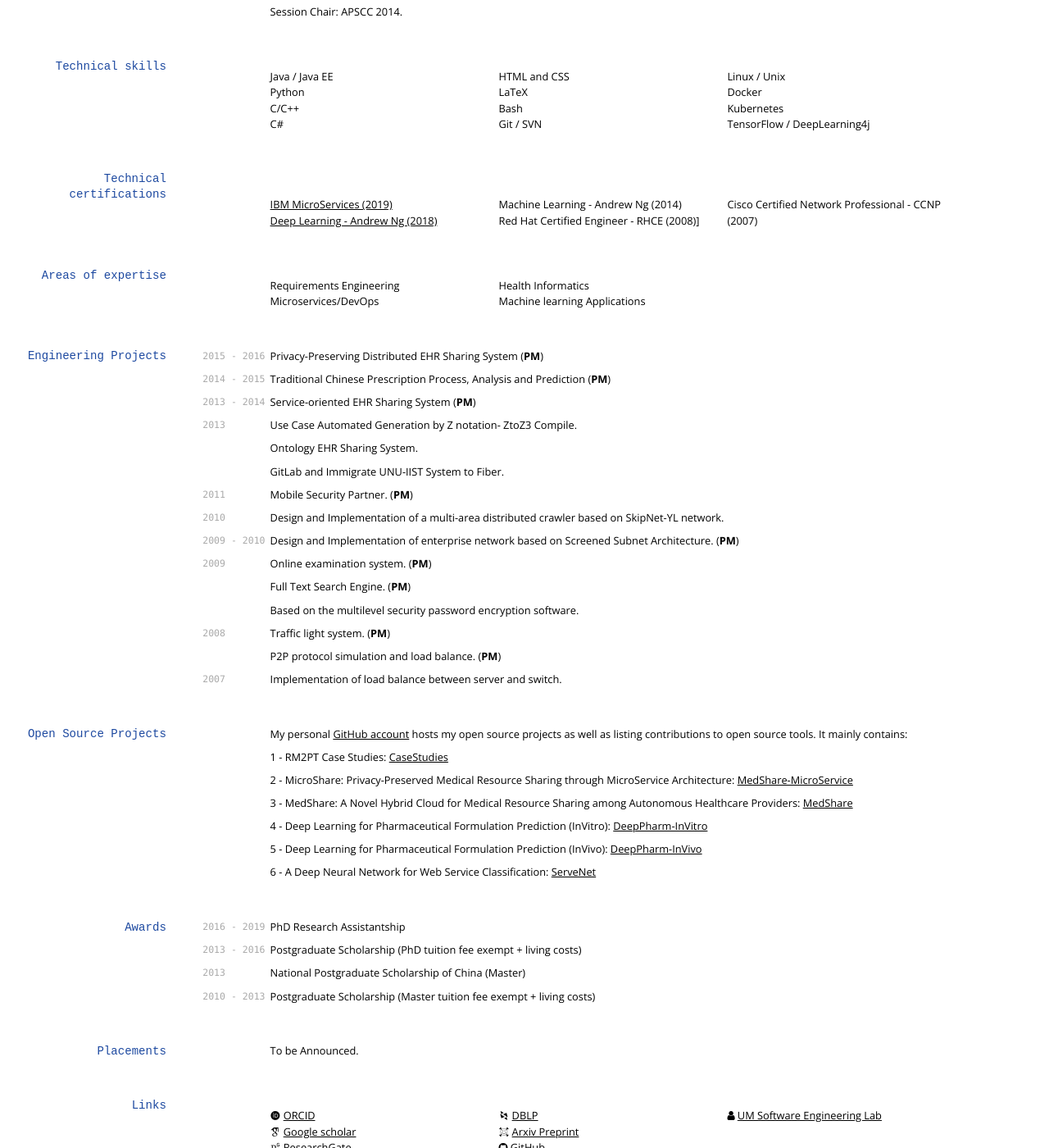
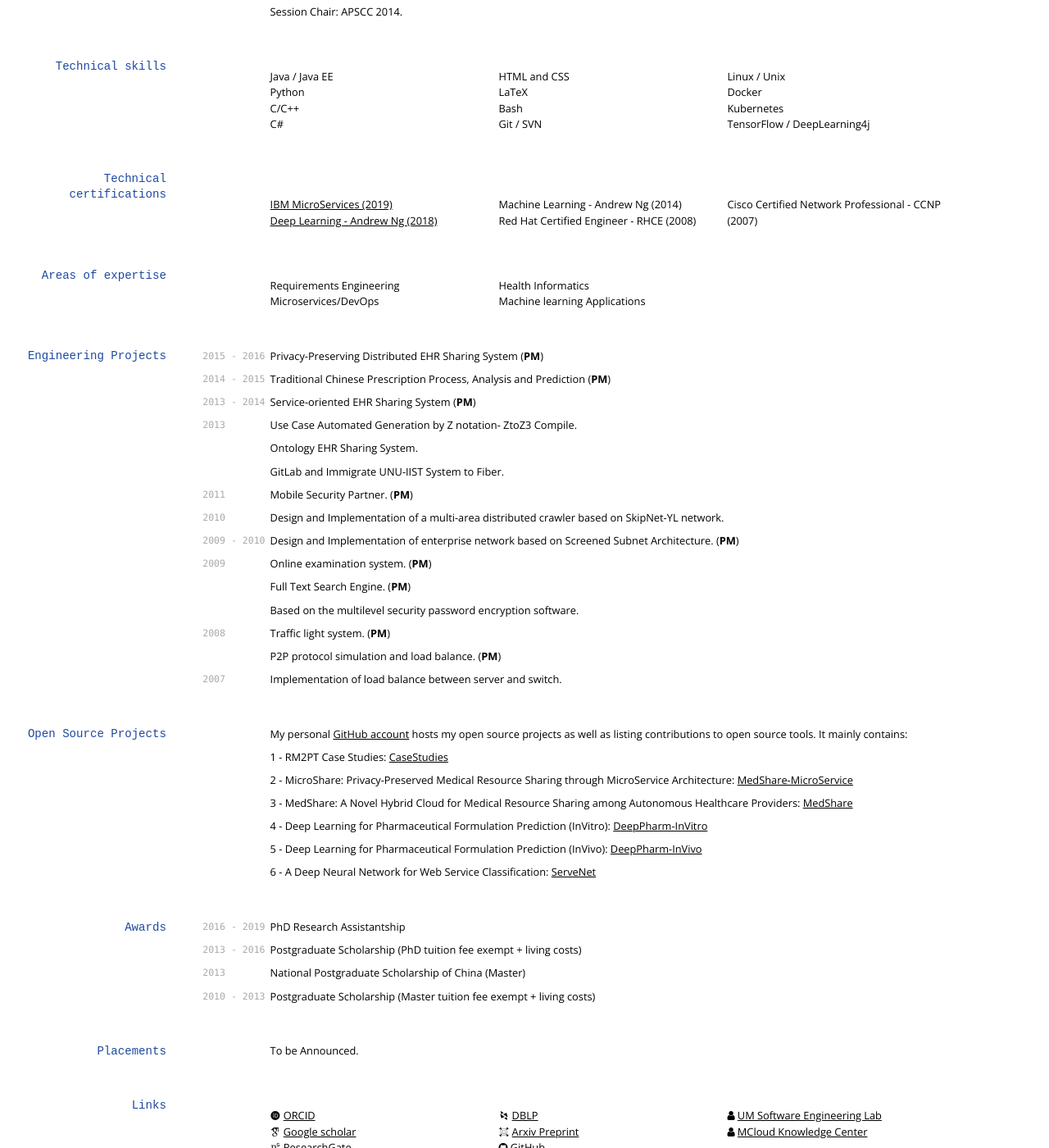
Before and after one commit to yylonly/yylonly.github.io, a Jekyll site: the page built from index.md, in a window 1280 px wide and 1400 px high, scrolled down 1812 px. Shown: the whole window at 82% size. Built offline with Jekyll 4.4.1, drawn with Linux system fonts in a browser that asks for light colours; nearby versions of some CDN libraries; some web fonts are replaced.

Commit message:
add knowledge center

```diff
--- a/index.md
+++ b/index.md
@@ -127,7 +127,7 @@ Session Chair: APSCC 2014.
 * [IBM MicroServices (2019)](https://www.coursera.org/account/accomplishments/specialization/TBR4QTCPYZX9)
 * [Deep Learning - Andrew Ng (2018)](https://www.coursera.org/account/accomplishments/specialization/UCTPXUGBXPTT)
 * Machine Learning - Andrew Ng (2014)
-* Red Hat Certified Engineer - RHCE (2008)]
+* Red Hat Certified Engineer - RHCE (2008)
 * Cisco Certified Network Professional - CCNP (2007)
 
 ## Areas of expertise
@@ -211,3 +211,4 @@ To be Announced.
 * <i class="ai ai-arxiv"></i> <a href="http://arxiv.org/a/yang_y_7">Arxiv Preprint</a>
 * <i class="fa fa-github"></i> <a href="http://github.com/yylonly">GitHub</a>
 * <i class="fa fa-user"></i> <a href="http://lab.mydreamy.net">UM Software Engineering Lab</a>
+* <i class="fa fa-user"></i> <a href="http://daas.mydreamy.net">MCloud Knowledge Center</a>
```
